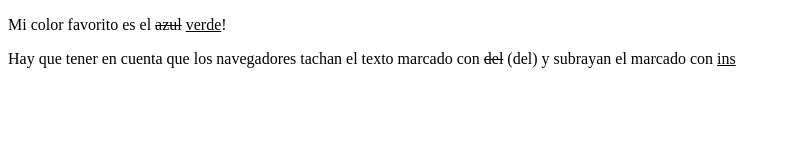
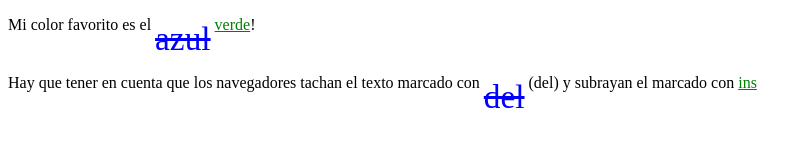
Before and after one commit to cdz32909/LenguajeMarcas, a plain HTML site: page textos/texto03.html in a window 1280 px wide. Shown: the whole page, without its empty margins (0-812 px from the left). Drawn offline with Linux system fonts and the light colour scheme.

Commit message:
Cree texto03.css

```diff
--- /dev/null
+++ b/textos/texto03.css
@@ -0,0 +1,8 @@
+del{
+    color:blue;
+    font-size: 25pt;
+    vertical-align: -15pt;
+}
+ins{
+    color:green;
+}
--- a/textos/texto03.html
+++ b/textos/texto03.html
@@ -5,6 +5,7 @@
     <meta http-equiv="X-UA-Compatible" content="IE=edge">
     <meta name="viewport" content="width=device-width, initial-scale=1.0">
     <title>Ejercicio-texto03</title>
+    <link rel="stylesheet" type="text/css" href="texto03.css">
 </head>
 <body>
     <p>Mi color favorito es el <del>azul</del> <ins>verde</ins>!</p>
```
